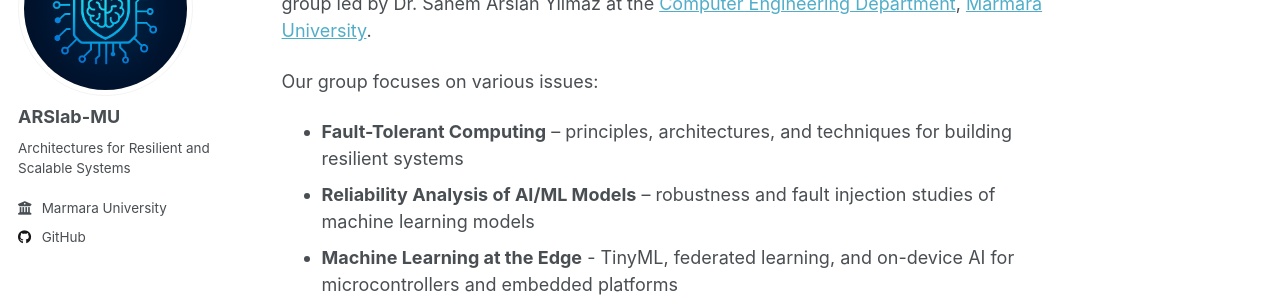
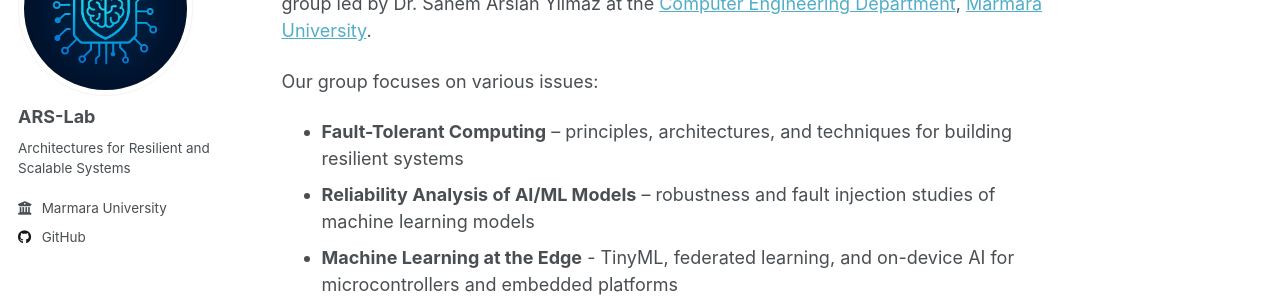
Before and after one commit to ArslanLab/arslanlab.github.io, a Jekyll site: the page built from _pages/about.md, in a window 1280 px wide. Shown: the part 178-478 px from the top of the page. Built offline with Jekyll 4.4.1, drawn with Linux system fonts in a browser that asks for light colours; a script that is not in the unit is left out.

Commit message:
Update _config.yml

```diff
--- a/_config.yml
+++ b/_config.yml
@@ -24,7 +24,7 @@ repository               : "arslab-mu.github.io"
 author:
   # Biographic information
   avatar           : "logo5.png"
-  name             : "ARSlab-MU"
+  name             : "ARS-Lab"
   pronouns         : # example: "she/her"
   bio              : "Architectures for Resilient and Scalable Systems"
   location         :
```
